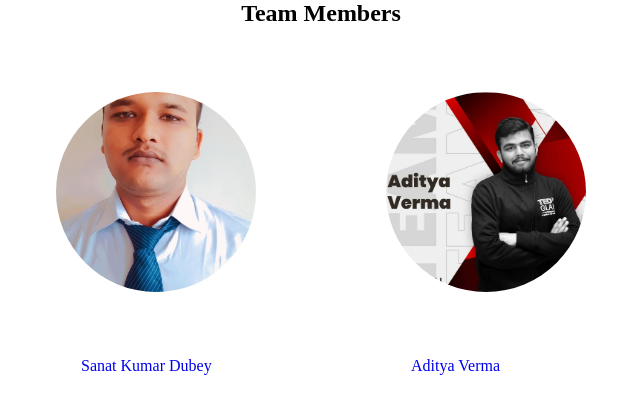
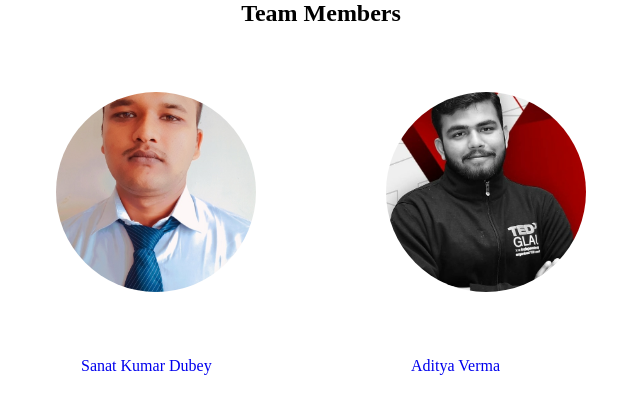
Before and after one commit to Sanat0412/Resume_Builder-Mini-Project, a PHP site: page /aboutUs.php in a window 1280 px wide. Shown: the part 100-514 px from the top of the page, without its empty margins (319-959 px from the left). Run offline with PHP 8.4, Linux system fonts and the light colour scheme.

Commit message:
fixed bugs

```diff
--- a/aboutUs.css
+++ b/aboutUs.css
@@ -52,7 +52,7 @@
 
 #circle2 {
     margin: 65px;
-    background-image: url('./verma.jpeg');
+    background-image: url('./verma.jpg');
     background-position: center;
     background-size: cover;
 
```
Also changed, not shown: verma.jpeg (deleted), verma.jpg (added).
